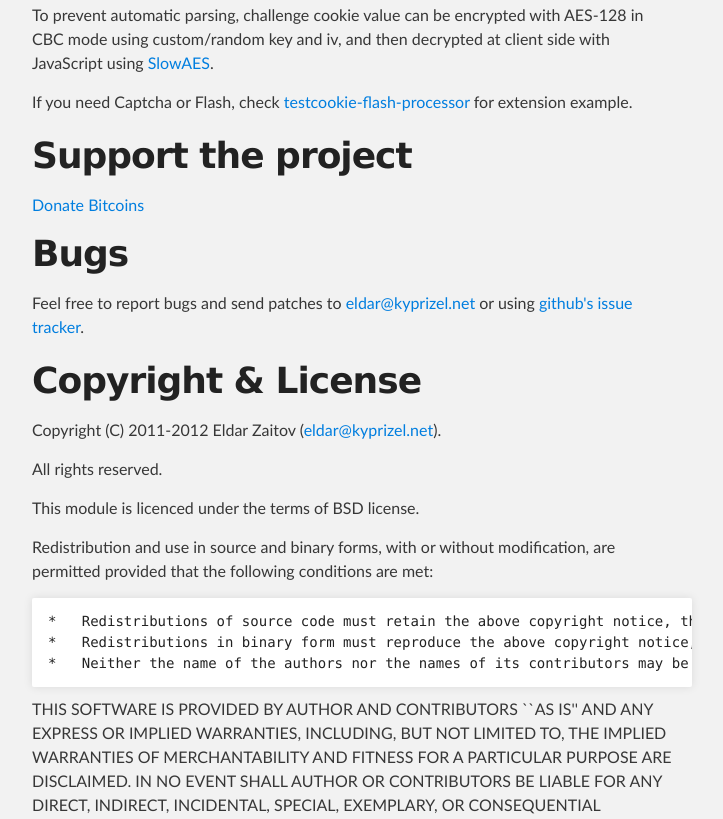
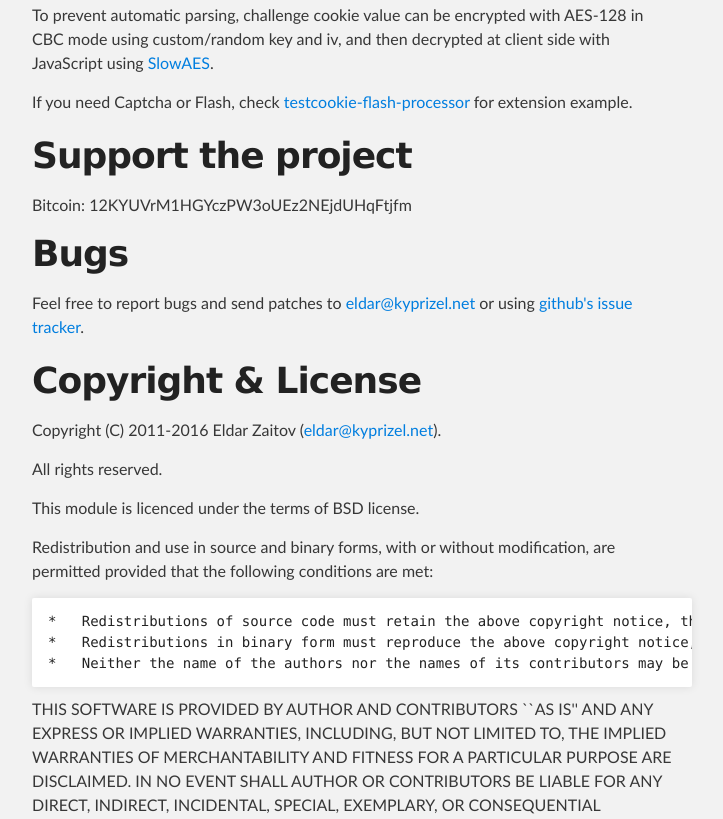
Before and after one commit to kyprizel/testcookie-nginx-module, a plain HTML site: page index.html in a window 1280 px wide. Shown: the part 1138-1957 px from the top of the page, without its empty margins (288-1011 px from the left). Drawn offline with Linux system fonts and the light colour scheme.

Commit message:
direct bitcoin address

```diff
--- a/index.html
+++ b/index.html
@@ -4,7 +4,7 @@
   <head>
     <meta charset='utf-8' />
     <meta http-equiv="X-UA-Compatible" content="chrome=1" />
-    <meta name="description" content="testcookie-nginx-module : nginx module for l7 ddos attack mitigation" />
+    <meta name="description" content="testcookie-nginx-module : NGINX module for L7 DDoS attack mitigation" />
 
     <link rel="stylesheet" type="text/css" media="screen" href="stylesheets/stylesheet.css">
 
@@ -19,7 +19,7 @@
           <a id="forkme_banner" href="https://github.com/kyprizel/testcookie-nginx-module">Fork Me on GitHub</a>
 
           <h1 id="project_title">testcookie-nginx-module</h1>
-          <h2 id="project_tagline">nginx module for l7 ddos attack mitigation</h2>
+          <h2 id="project_tagline">NGINX module for L7 DDoS attack mitigation</h2>
 
           <section id="downloads">
             <a class="zip_download_link" href="https://github.com/kyprizel/testcookie-nginx-module/zipball/master">Download this project as a .zip file</a>
@@ -52,8 +52,7 @@
 
 <h1>Support the project</h1>
 
-
-<a class="coinbase-button" data-code="98fd28914734535947c951aad81ae7a3" data-button-style="donation_large" href="https://coinbase.com/checkouts/98fd28914734535947c951aad81ae7a3">Donate Bitcoins</a><script src="https://coinbase.com/assets/button.js" type="text/javascript"></script>
+Bitcoin: 12KYUVrM1HGYczPW3oUEz2NEjdUHqFtjfm
 
 <h1>Bugs</h1>
 
@@ -62,7 +61,7 @@ or using <a href="//github.com/kyprizel/testcookie-nginx-module/issues">github's
 
 <h1>Copyright &amp; License</h1>
 
-<p>Copyright (C) 2011-2012 Eldar Zaitov (<a href="mailto:eldar@kyprizel.net">eldar@kyprizel.net</a>).</p>
+<p>Copyright (C) 2011-2016 Eldar Zaitov (<a href="mailto:eldar@kyprizel.net">eldar@kyprizel.net</a>).</p>
 
 <p>All rights reserved.</p>
 
```
